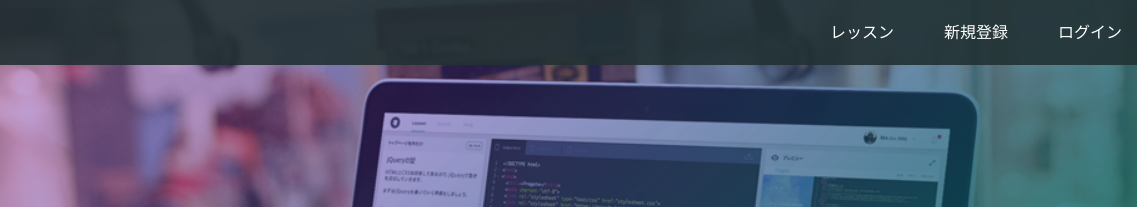
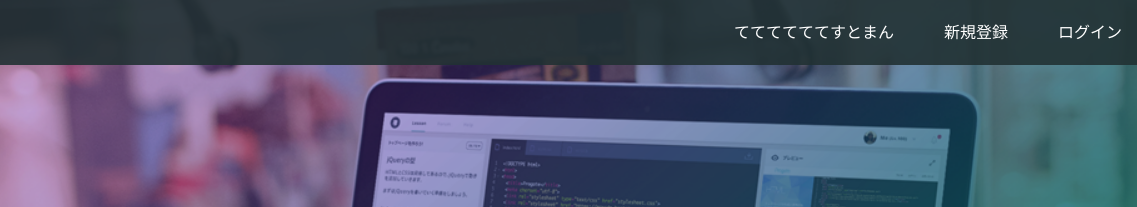
Before and after one commit to yosukebilab/test, a plain HTML site: page index.html in a window 1280 px wide. Shown: the top 207 px of the page, 143-1280 px from the left. Drawn offline with Linux system fonts and the light colour scheme.

Commit message:
Update index.html

```diff
--- a/index.html
+++ b/index.html
@@ -15,7 +15,7 @@
       </div>
       <span class="fa fa-bars menu-icon"></span>
       <div class="header-right">
-        <a href="#">レッスン</a>
+        <a href="#">ててててててすとまん</a>
         <a href="#">新規登録</a>
         <a href="#" class="login">ログイン</a>
       </div>
```
